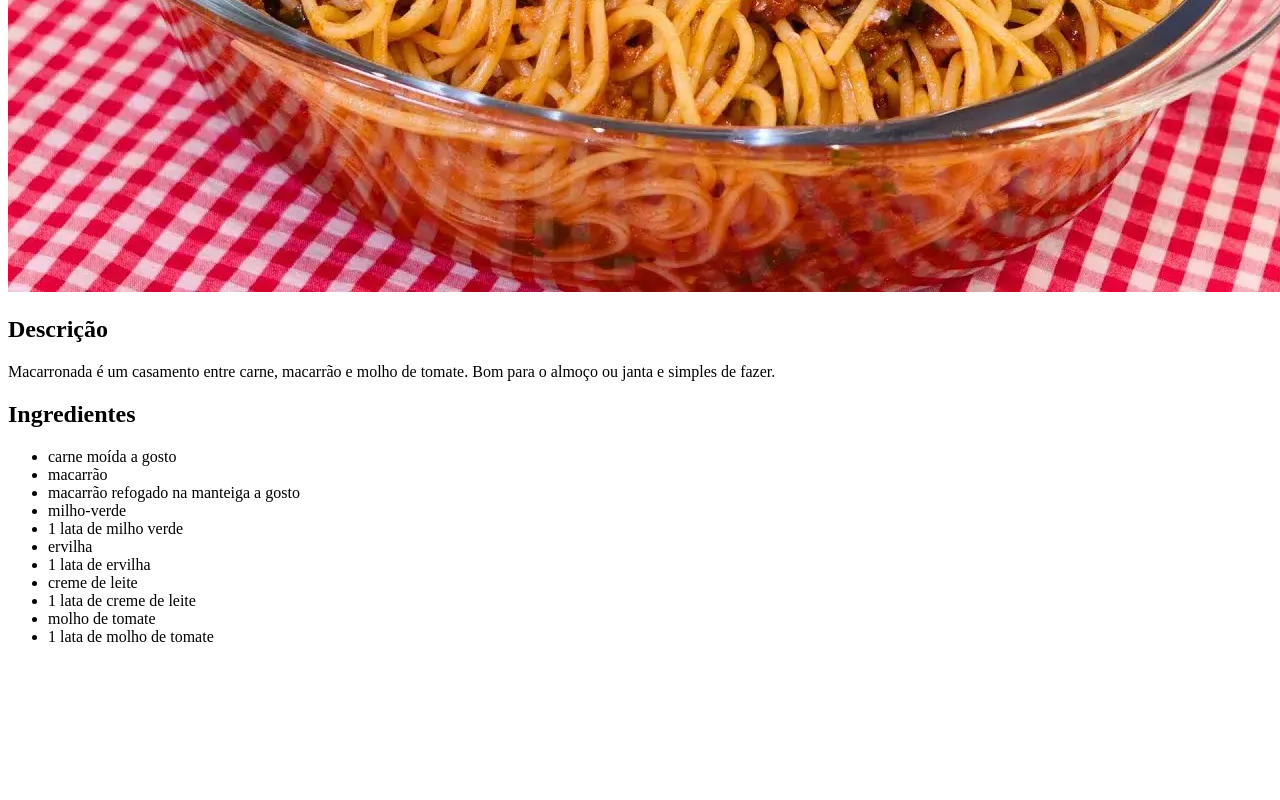
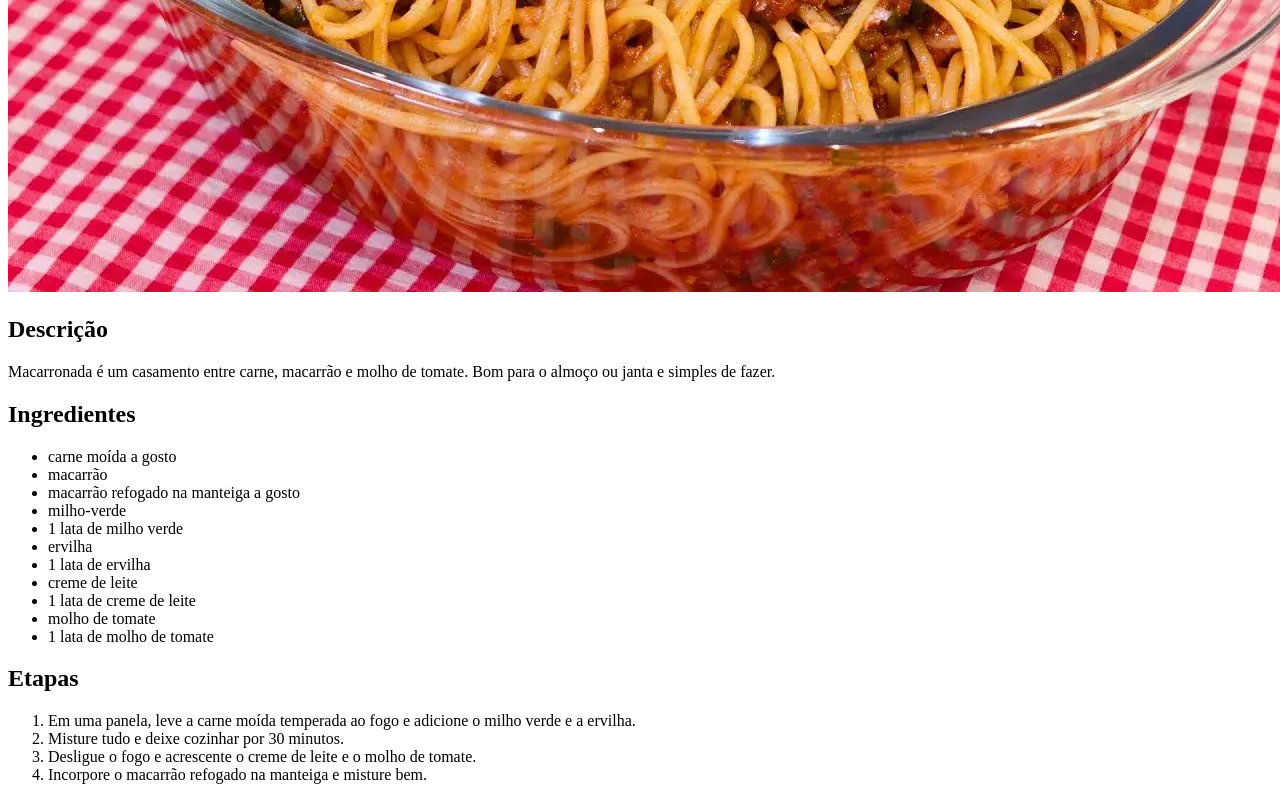
Before and after one commit to Norikeenan/odin-recipes, a plain HTML site: page recipes/macarronada.html in a window 1280 px wide. Shown: the part 526-1326 px from the top of the page. Before the commit the page ends 1188 px from the top, so only its background shows below. Drawn offline with Linux system fonts and the light colour scheme.

Commit message:
Adicionei etapas na receita de macarronada

```diff
--- a/recipes/macarronada.html
+++ b/recipes/macarronada.html
@@ -25,5 +25,12 @@
         <li>molho de tomate</li>
         <li>1 lata de molho de tomate</li>
     </ul>
+    <h2>Etapas</h2>
+        <ol>
+            <li>Em uma panela, leve a carne moída temperada ao fogo e adicione o milho verde e a ervilha.</li>
+            <li>Misture tudo e deixe cozinhar por 30 minutos.</li>
+            <li>Desligue o fogo e acrescente o creme de leite e o molho de tomate.</li>
+            <li>Incorpore o macarrão refogado na manteiga e misture bem.</li>
+        </ol>
 </body>
 </html>
```
